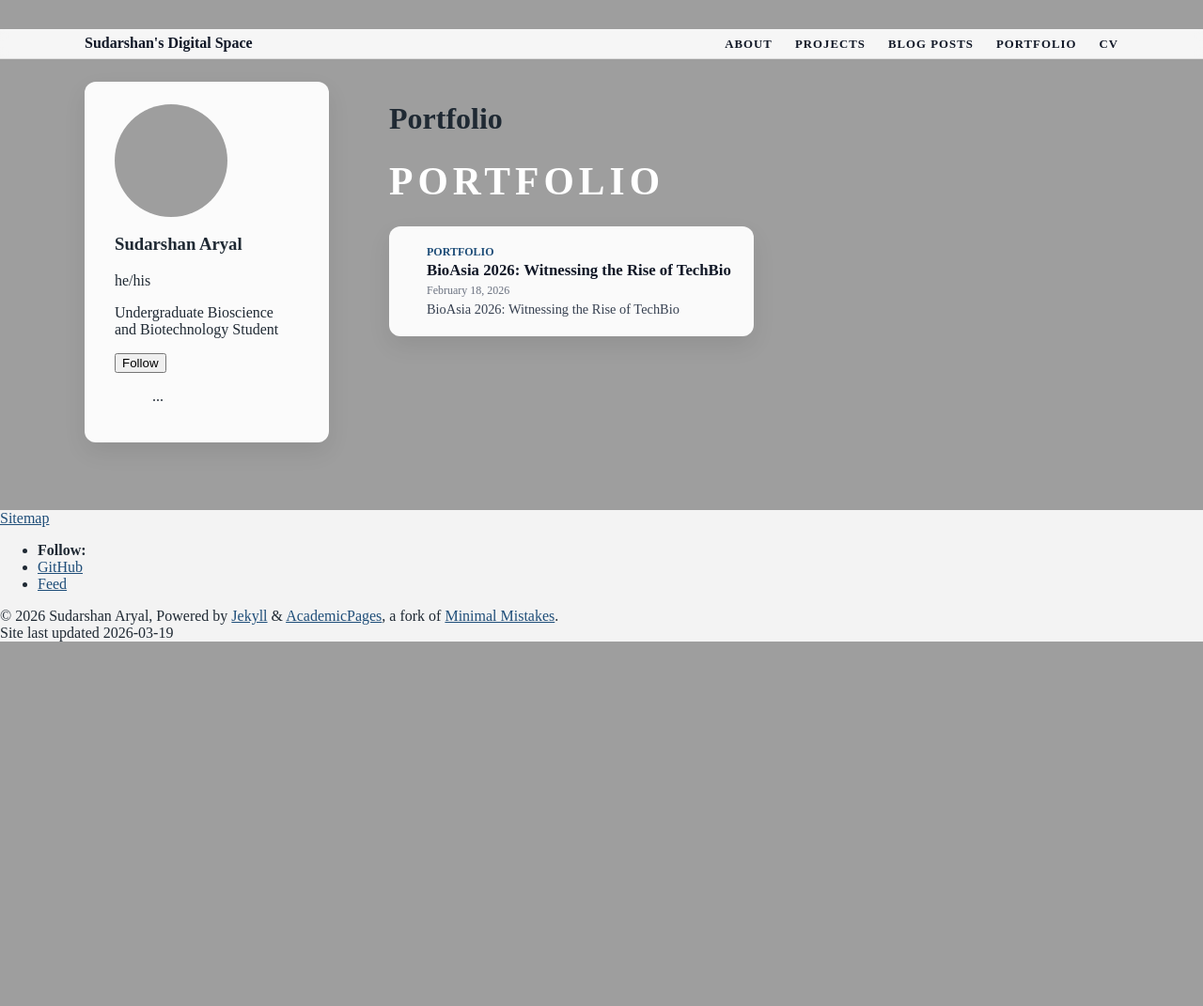
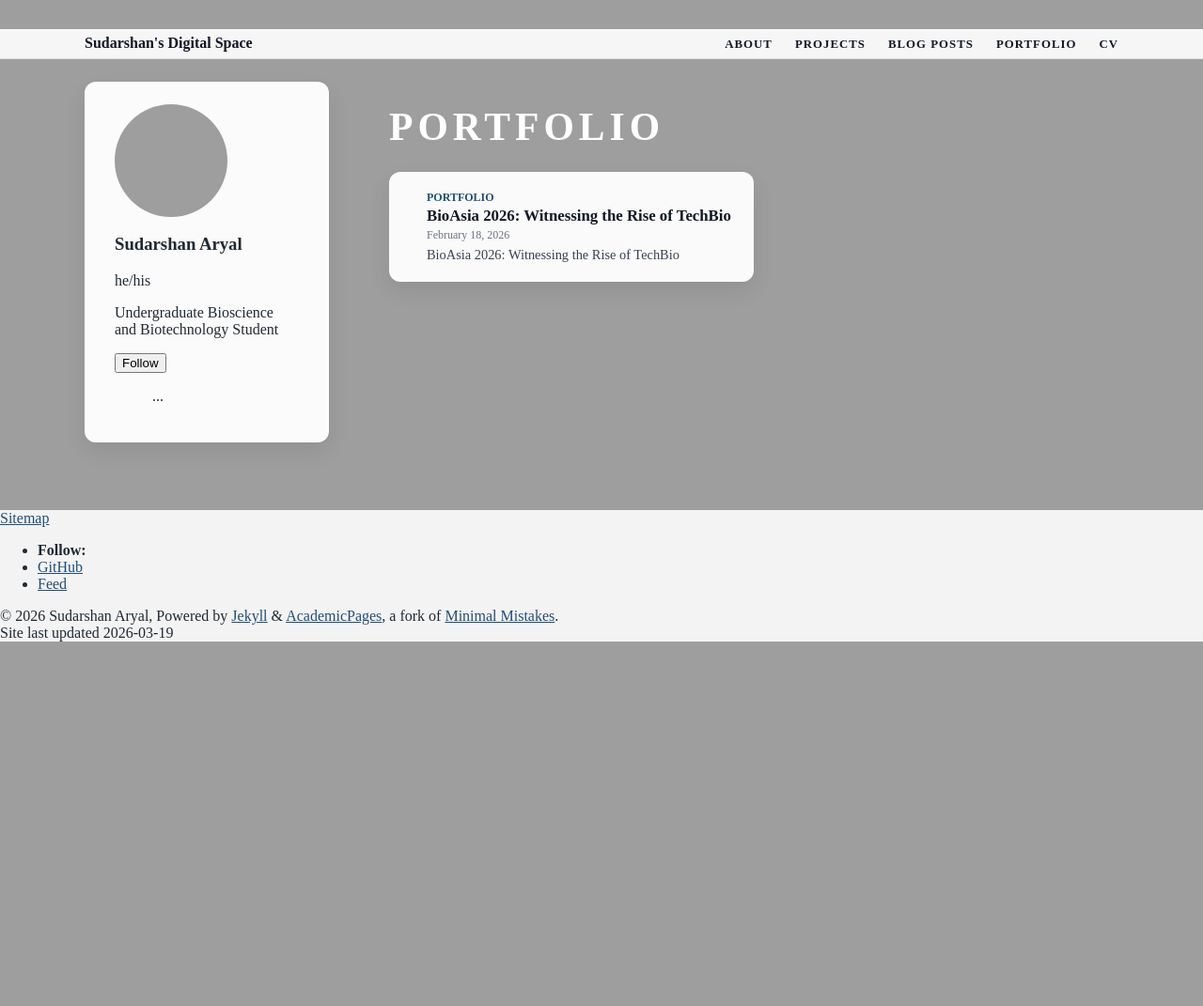
Before and after one commit to Sudu-09-Nep/sudu.github.io, a Jekyll site: the page built from _pages/portfolio.md, in a window 1280 px wide. Shown: the whole page at 94% size. Built offline with Jekyll 4.4.1, drawn with Linux system fonts in a browser that asks for light colours; a script bundle is joined from its source files by our own code; library files that are not in the unit come from our copies.

Commit message:
Update main.css

```diff
--- a/assets/css/main.css
+++ b/assets/css/main.css
@@ -372,3 +372,7 @@ html {
 .page-year-archive .page-title {
   display: none;
 }
+/* Hide the default black big title on archive-style pages */
+.archive .page__title {
+  display: none;
+}
```
